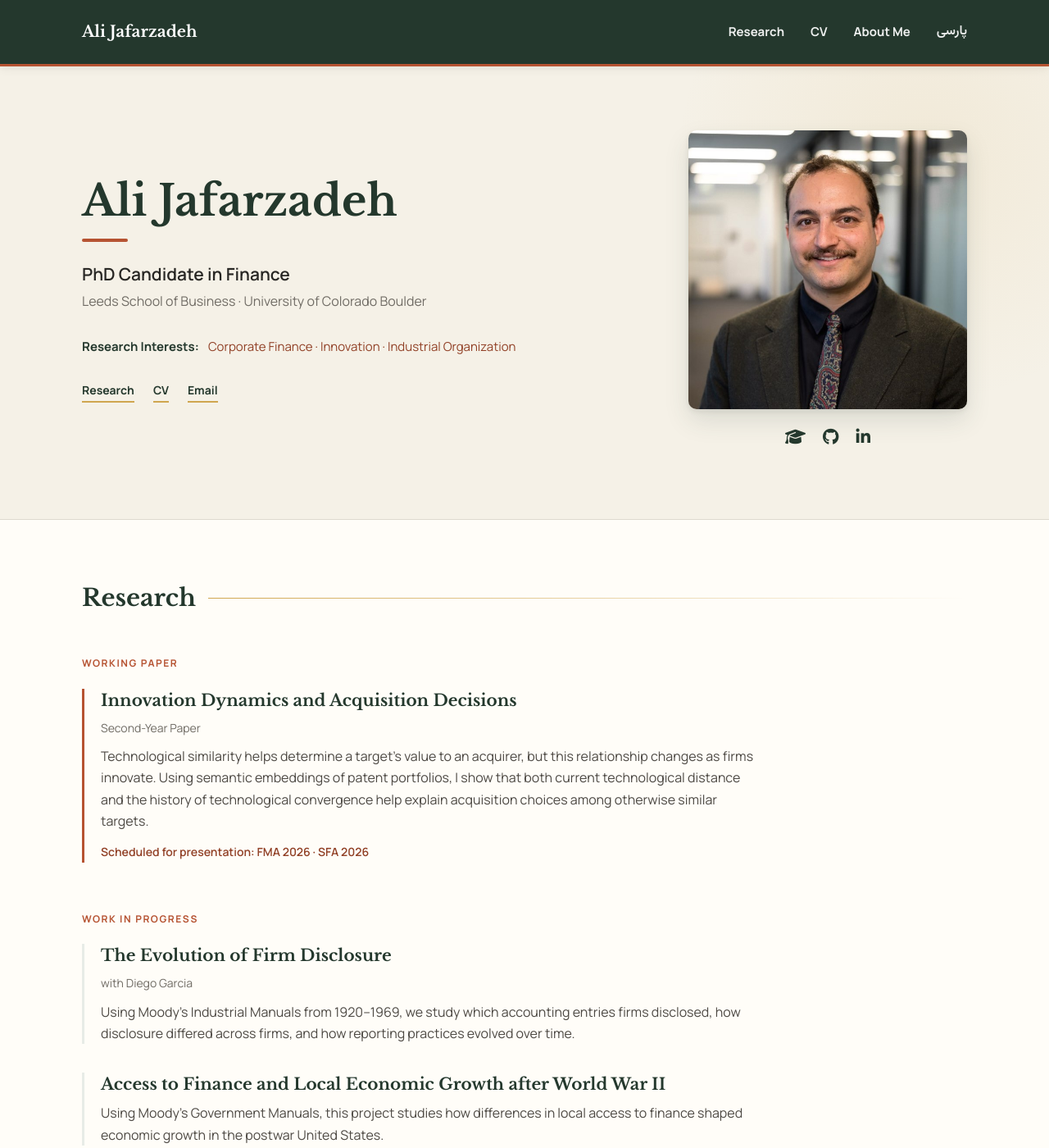
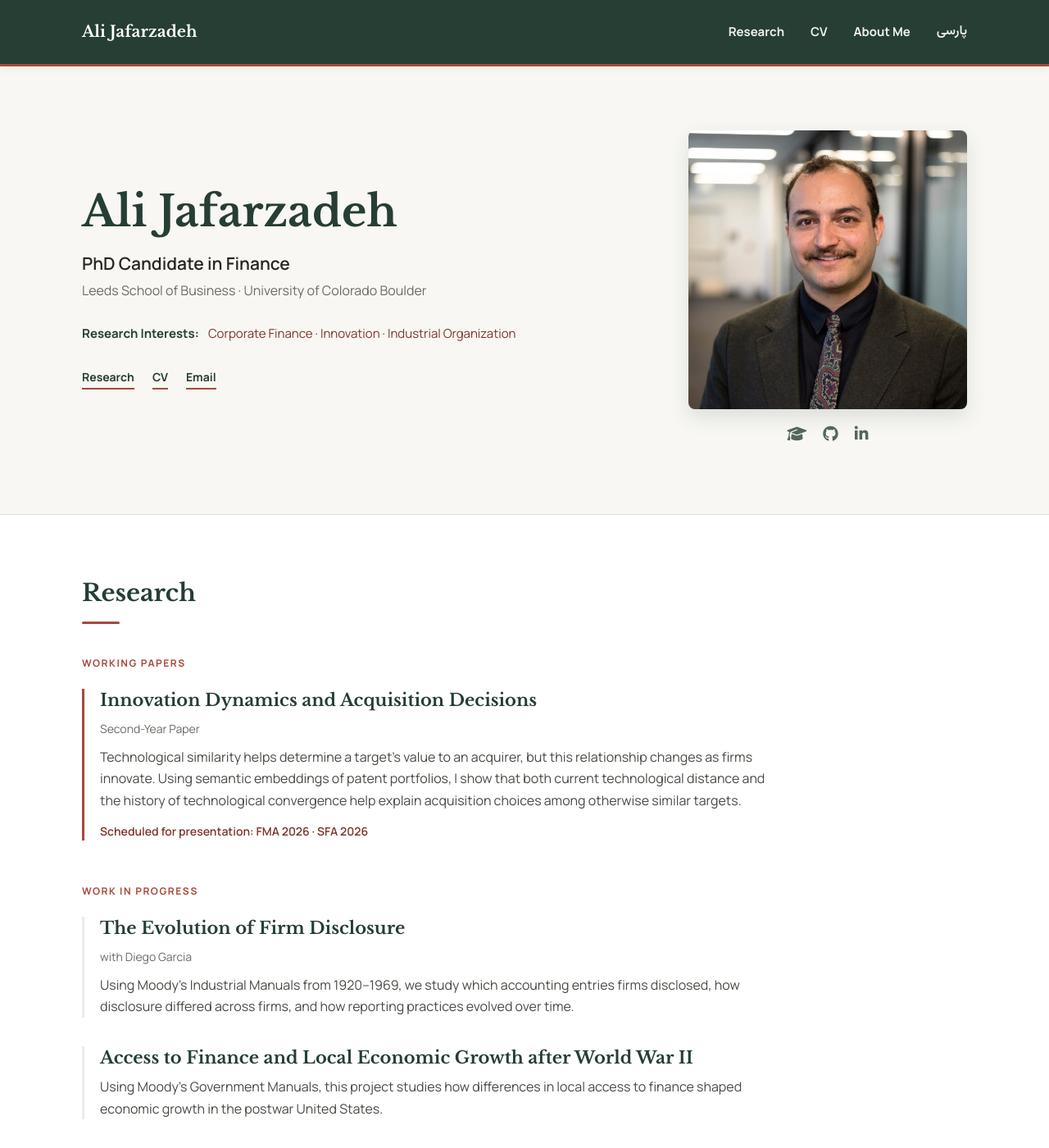
Before and after one commit to ali-jafarzadeh/ali-jafarzadeh.github.io, a Jekyll site: the page index.html, which Jekyll copies as it is, in a window 1280 px wide and 1400 px high. Shown: the whole window at 82% size. Built offline with Jekyll 4.4.1, drawn with Linux system fonts in a browser that asks for light colours.

Commit message:
Refine meta keywords and CSS styles
Updated meta keywords and improved CSS styles for better layout and design consistency.

```diff
--- a/index.html
+++ b/index.html
@@ -31,7 +31,7 @@
         content="https://ali-jafarzadeh.com/assets/img/ali2.JPG">
   <meta property="og:site_name" content="Ali Jafarzadeh">
 
-  <!-- Social preview -->
+  <!-- Social Preview -->
   <meta name="twitter:card" content="summary_large_image">
   <meta name="twitter:title"
         content="Ali Jafarzadeh | Finance PhD Candidate">
@@ -47,7 +47,7 @@
   <link href="https://fonts.googleapis.com/css2?family=Libre+Baskerville:wght@400;700&family=Manrope:wght@400;500;600;700&family=Vazirmatn:wght@400;500;600&display=swap"
         rel="stylesheet">
 
-  <!-- Font Awesome icons -->
+  <!-- Icons -->
   <link rel="stylesheet"
         href="https://cdnjs.cloudflare.com/ajax/libs/font-awesome/6.5.2/css/all.min.css">
 
@@ -70,6 +70,7 @@
       "name": "Leeds School of Business"
     },
     "sameAs": [
+      "https://scholar.google.com/citations?user=rGCQdHYAAAAJ&hl=en",
       "https://www.colorado.edu/business/leeds-directory/ali-jafarzadeh",
       "https://github.com/ali-jafarzadeh",
       "https://www.linkedin.com/in/ali-jafarzadeh-59336b121/"
@@ -87,22 +88,21 @@
   <style>
 
     :root {
-      --green: #30483A;
-      --green-dark: #24382D;
-      --green-soft: #E7ECE7;
+      --green: #355245;
+      --green-dark: #263E34;
+      --green-light: #E8EDE9;
 
-      --red: #B65332;
-      --red-dark: #914026;
+      --red: #A6493C;
+      --red-dark: #7F352C;
 
-      --gold: #D0A64F;
-      --gold-soft: #E2CC92;
+      --gold: #C8A55A;
 
-      --ivory: #F5F1E7;
-      --paper: #FFFDF8;
+      --background: #F8F7F3;
+      --paper: #FFFFFF;
 
       --text: #282724;
-      --muted: #706C65;
-      --border: #DED9CF;
+      --muted: #6F6A65;
+      --border: #E1DDD6;
     }
 
     * {
@@ -115,7 +115,7 @@
 
     body {
       margin: 0;
-      background: var(--ivory);
+      background: var(--background);
       color: var(--text);
       font-family: "Manrope", Arial, sans-serif;
       font-size: 16px;
@@ -127,6 +127,10 @@
       margin: 0 auto;
     }
 
+    section {
+      scroll-margin-top: 90px;
+    }
+
     /* NAVIGATION */
 
     nav {
@@ -135,7 +139,7 @@
       z-index: 100;
       background: var(--green-dark);
       border-bottom: 3px solid var(--red);
-      box-shadow: 0 2px 12px rgba(0,0,0,0.08);
+      box-shadow: 0 2px 10px rgba(0,0,0,0.07);
     }
 
     .nav-inner {
@@ -166,11 +170,11 @@
       text-decoration: none;
       font-size: 15px;
       font-weight: 700;
-      transition: color .2s ease;
+      transition: color 0.2s ease;
     }
 
     .nav-links a:hover {
-      color: var(--gold-soft);
+      color: #E7D8B0;
     }
 
     .nav-links .parsi {
@@ -182,20 +186,12 @@
 
     /* HERO */
 
-    .hero-wrap {
-      background:
-        radial-gradient(circle at 88% 20%,
-          rgba(208,166,79,0.10),
-          transparent 25%),
-        var(--ivory);
-    }
-
     .hero {
       display: grid;
-      grid-template-columns: minmax(0,1fr) 340px;
-      gap: 78px;
+      grid-template-columns: minmax(0, 1fr) 340px;
+      gap: 76px;
       align-items: center;
-      padding: 78px 0 84px;
+      padding: 78px 0 82px;
     }
 
     h1,
@@ -208,33 +204,23 @@
       color: var(--green-dark);
       font-size: 52px;
       line-height: 1.08;
-      margin: 0 0 17px;
-    }
-
-    .name-rule {
-      width: 56px;
-      height: 4px;
-      background: var(--red);
-      margin: 0 0 22px;
-      border-radius: 4px;
+      margin: 0 0 18px;
     }
 
     .position {
       font-size: 21px;
       font-weight: 600;
-      color: var(--text);
+      margin-bottom: 3px;
     }
 
     .institution {
-      margin-top: 3px;
       color: var(--muted);
       font-size: 16px;
     }
 
     .research-interests {
-      margin-top: 28px;
+      margin-top: 27px;
       font-size: 15px;
-      line-height: 1.8;
       color: var(--red-dark);
     }
 
@@ -246,9 +232,9 @@
 
     .hero-links {
       display: flex;
-      gap: 23px;
+      flex-wrap: wrap;
+      gap: 22px;
       margin-top: 28px;
-      flex-wrap: wrap;
     }
 
     .hero-links a {
@@ -256,17 +242,15 @@
       text-decoration: none;
       font-size: 14px;
       font-weight: 700;
+      border-bottom: 2px solid var(--red);
       padding-bottom: 2px;
-      border-bottom: 2px solid var(--gold);
-      transition: .2s ease;
     }
 
     .hero-links a:hover {
       color: var(--red);
-      border-color: var(--red);
     }
 
-    /* PHOTO + PROFILE ICONS */
+    /* PHOTO */
 
     .photo-column {
       justify-self: end;
@@ -278,63 +262,42 @@
       width: 100%;
       height: auto;
       display: block;
-      border-radius: 10px;
-      box-shadow:
-        0 14px 30px rgba(48,72,58,0.13),
-        0 3px 7px rgba(0,0,0,0.07);
+      border-radius: 8px;
+      box-shadow: 0 10px 24px rgba(38,62,52,0.13);
     }
 
     .profile-links {
       display: flex;
       justify-content: center;
       align-items: center;
-      gap: 21px;
-      margin-top: 17px;
+      gap: 20px;
+      margin-top: 15px;
     }
 
     .profile-links a {
       color: var(--green-dark);
-      font-size: 20px;
+      font-size: 19px;
       text-decoration: none;
-      transition:
-        color 0.2s ease,
-        transform 0.2s ease;
+      opacity: 0.78;
+      transition: opacity 0.2s ease, color 0.2s ease, transform 0.2s ease;
     }
 
     .profile-links a:hover {
+      opacity: 1;
       color: var(--red);
-      transform: translateY(-2px);
+      transform: translateY(-1px);
     }
 
     /* RESEARCH */
 
-    section {
-      scroll-margin-top: 95px;
-    }
-
     .research-section {
       background: var(--paper);
-      padding: 72px 0 78px;
+      padding: 72px 0 80px;
       border-top: 1px solid var(--border);
     }
 
     .section-heading {
-      display: flex;
-      align-items: center;
-      gap: 15px;
-      margin-bottom: 40px;
-    }
-
-    .section-heading::after {
-      content: "";
-      flex: 1;
-      height: 1px;
-      background:
-        linear-gradient(
-          to right,
-          var(--gold),
-          transparent
-        );
+      margin-bottom: 38px;
     }
 
     h2 {
@@ -343,9 +306,19 @@
       margin: 0;
     }
 
+    .section-heading h2::after {
+      content: "";
+      display: block;
+      width: 46px;
+      height: 3px;
+      margin-top: 10px;
+      background: var(--red);
+      border-radius: 3px;
+    }
+
     .research-group {
-      max-width: 890px;
-      margin-bottom: 54px;
+      max-width: 900px;
+      margin-bottom: 52px;
     }
 
     .research-group:last-child {
@@ -353,19 +326,18 @@
     }
 
     .group-title {
-      display: inline-block;
       color: var(--red);
       font-size: 12px;
       font-weight: 700;
       text-transform: uppercase;
-      letter-spacing: .13em;
+      letter-spacing: 0.13em;
       margin-bottom: 21px;
     }
 
     .paper {
       margin-bottom: 35px;
-      padding-left: 20px;
-      border-left: 3px solid var(--green-soft);
+      padding-left: 19px;
+      border-left: 3px solid var(--green-light);
     }
 
     .paper:last-child {
@@ -379,16 +351,15 @@
     .paper-title {
       font-family: "Libre Baskerville", Georgia, serif;
       color: var(--green-dark);
-      font-size: 20px;
+      font-size: 21px;
       font-weight: 700;
-      line-height: 1.45;
+      line-height: 1.42;
       margin-bottom: 7px;
     }
 
     .paper-title a {
       color: var(--green-dark);
       text-decoration: none;
-      transition: color .2s ease;
     }
 
     .paper-title a:hover {
@@ -402,13 +373,12 @@
     }
 
     .paper-summary {
-      max-width: 810px;
+      max-width: 820px;
       margin: 0;
       color: #4D4944;
     }
 
     .conference {
-      display: inline-block;
       margin-top: 13px;
       color: var(--red-dark);
       font-size: 14px;
@@ -418,33 +388,27 @@
     /* ABOUT */
 
     .about-section {
-      padding: 68px 0 75px;
-      background:
-        linear-gradient(
-          135deg,
-          rgba(48,72,58,0.04),
-          rgba(182,83,50,0.035)
-        );
+      padding: 64px 0 70px;
+      background: var(--background);
     }
 
     .about-text {
-      max-width: 835px;
+      max-width: 820px;
     }
 
     .about-text p {
       margin: 0;
+      color: #403D39;
       font-size: 16px;
-      line-height: 1.82;
-      color: #403D39;
+      line-height: 1.8;
     }
 
     /* FOOTER */
 
     footer {
       background: var(--green-dark);
-      border-top: 4px solid var(--gold);
-      color: rgba(255,255,255,0.70);
-      padding: 25px 0 29px;
+      color: rgba(255,255,255,0.72);
+      padding: 25px 0 28px;
       font-size: 12px;
     }
 
@@ -470,7 +434,7 @@
 
       .hero {
         grid-template-columns: 1fr;
-        gap: 37px;
+        gap: 36px;
         padding: 50px 0 58px;
       }
 
@@ -489,7 +453,7 @@
       }
 
       .about-section {
-        padding: 54px 0 60px;
+        padding: 52px 0 58px;
       }
     }
 
@@ -507,9 +471,7 @@
 
     <div class="nav-links">
 
-      <a href="#research">
-        Research
-      </a>
+      <a href="#research">Research</a>
 
       <a href="/assets/docs/cv.pdf"
          target="_blank"
@@ -517,9 +479,7 @@
         CV
       </a>
 
-      <a href="#about">
-        About Me
-      </a>
+      <a href="#about">About Me</a>
 
       <a href="/fa/"
          class="parsi"
@@ -538,17 +498,13 @@
 
   <!-- HERO -->
 
-  <div class="hero-wrap">
+  <div class="container">
 
-    <div class="container hero">
+    <div class="hero">
 
       <div>
 
-        <h1>
-          Ali Jafarzadeh
-        </h1>
-
-        <div class="name-rule"></div>
+        <h1>Ali Jafarzadeh</h1>
 
         <div class="position">
           PhD Candidate in Finance
@@ -632,8 +588,7 @@
 
   <!-- RESEARCH -->
 
-  <section id="research"
-           class="research-section">
+  <section id="research" class="research-section">
 
     <div class="container">
 
@@ -642,14 +597,11 @@
       </div>
 
 
-      <!-- WORKING PAPER -->
-
       <div class="research-group">
 
         <div class="group-title">
-          Working Paper
+          Working Papers
         </div>
-
 
         <div class="paper working-paper">
 
@@ -670,13 +622,11 @@
           </div>
 
           <p class="paper-summary">
-
             Technological similarity helps determine a target's value to an
             acquirer, but this relationship changes as firms innovate. Using
             semantic embeddings of patent portfolios, I show that both current
             technological distance and the history of technological convergence
             help explain acquisition choices among otherwise similar targets.
-
           </p>
 
           <div class="conference">
@@ -687,8 +637,6 @@
 
       </div>
 
-
-      <!-- WORK IN PROGRESS -->
 
       <div class="research-group">
 
@@ -708,11 +656,9 @@
           </div>
 
           <p class="paper-summary">
-
             Using Moody's Industrial Manuals from 1920--1969, we study which
             accounting entries firms disclosed, how disclosure differed across
             firms, and how reporting practices evolved over time.
-
           </p>
 
         </div>
@@ -725,11 +671,9 @@
           </div>
 
           <p class="paper-summary">
-
             Using Moody's Government Manuals, this project studies how
             differences in local access to finance shaped economic growth
             in the postwar United States.
-
           </p>
 
         </div>
@@ -743,8 +687,7 @@
 
   <!-- ABOUT -->
 
-  <section id="about"
-           class="about-section">
+  <section id="about" class="about-section">
 
     <div class="container">
 
@@ -776,10 +719,8 @@
 <footer>
 
   <div class="container">
-
     © <script>document.write(new Date().getFullYear());</script>
     Ali Jafarzadeh · University of Colorado Boulder
-
   </div>
 
 </footer>
```
Also changed, not shown: other parts of index.html (+2 -2 lines).
